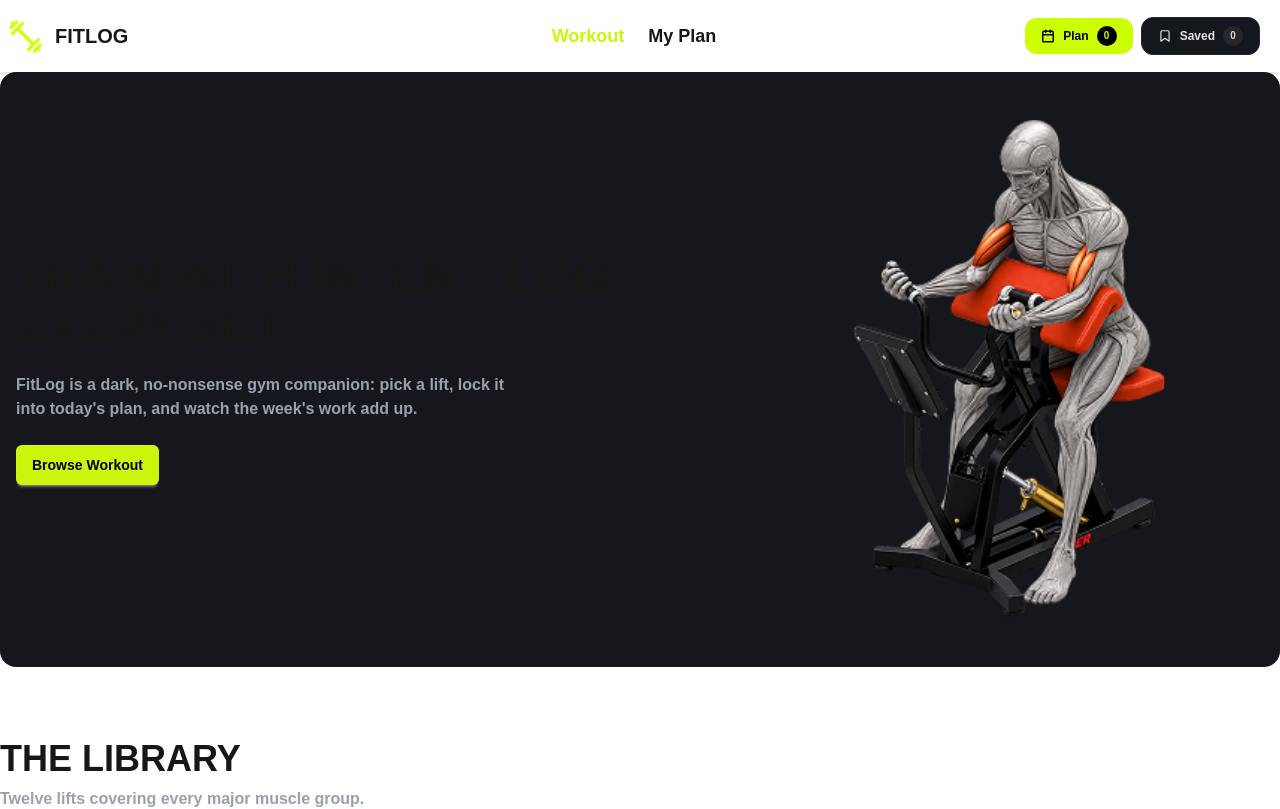
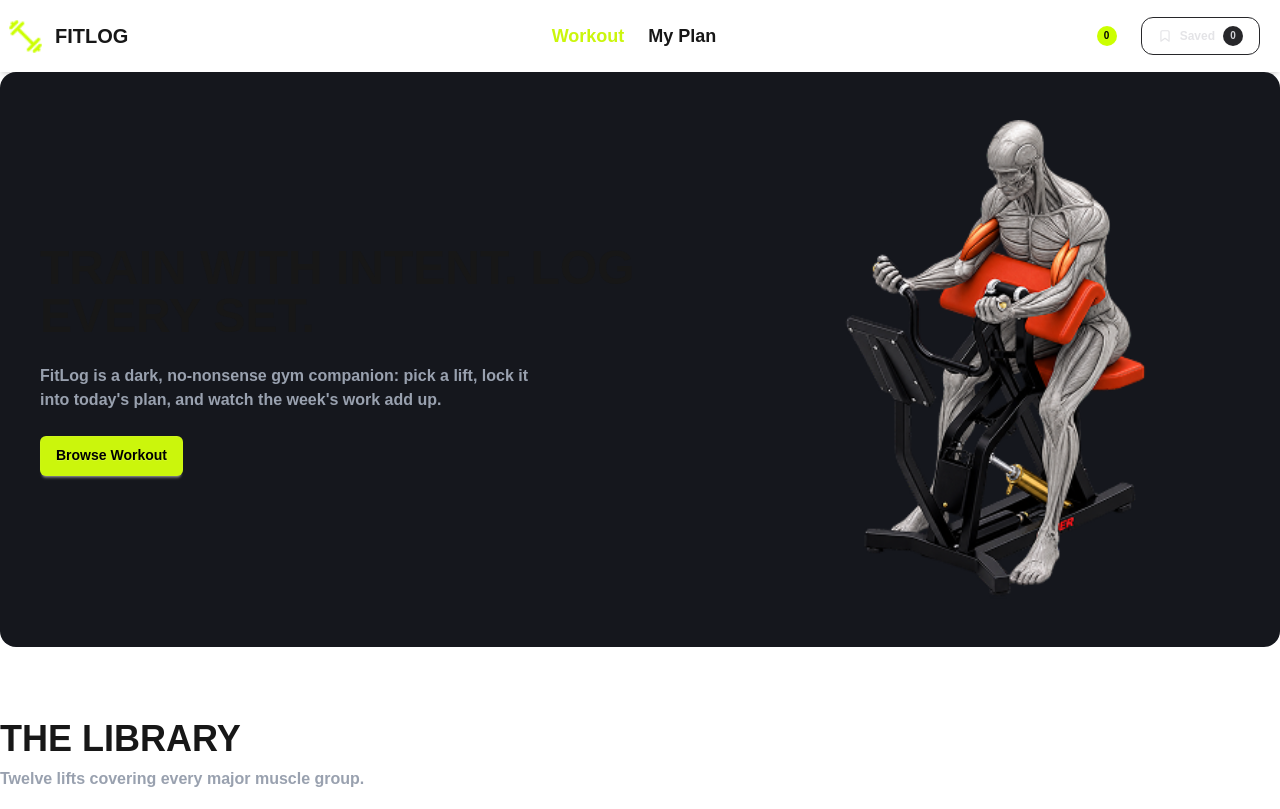
Before and after one commit to sarartaher/Fit-Log, a Next.js app: page / in a window 1280 px wide. Shown: the top 809 px of the page. Built offline with nearby package versions, Linux system fonts and the light colour scheme; no server answers.

Commit message:
fixed loading:

```diff
--- a/src/app/components/Home/Hero.tsx
+++ b/src/app/components/Home/Hero.tsx
@@ -6,8 +6,8 @@ const Hero = () => {
   return (
     <>
       <div className="container mx-auto">
-        <div className="hero bg-[#15171D] max-h-screen rounded-2xl py-8">
-          <div className="hero-content flex-col lg:flex-row-reverse">
+        <div className="hero bg-[#15171D] lg:max-h-screen rounded-2xl py-8 md:px-6">
+          <div className="hero-content flex-col lg:flex-row-reverse ">
             <Image
               alt="Banner.png"
               src={Banner}
@@ -15,15 +15,16 @@ const Hero = () => {
               width={600}
               height={400}
             />
-            <div>
-              <h1 className="text-5xl font-bold">
+            <div className="flex-col ">
+
+              <h1 className="text-5xl font-bold text-center md:text-left">
                 TRAIN WITH INTENT. LOG EVERY SET.
               </h1>
-              <p className="py-6 font-semibold text-gray-400">
+              <p className="py-6 font-semibold text-gray-400 text-center md:text-left">
                 FitLog is a dark, no-nonsense gym companion: pick a lift, lock
                 it <br /> into today's plan, and watch the week's work add up.
               </p>
-              <button className="btn bg-[#CBF60C] text-black rounded-md border-none">
+              <button className="btn bg-[#CBF60C] text-black rounded-md border-none ">
                 Browse Workout
               </button>
             </div>
--- a/src/app/components/shared/Navbar.tsx
+++ b/src/app/components/shared/Navbar.tsx
@@ -1,3 +1,4 @@
+"use client";
 import Image from "next/image";
 import Link from "next/link";
 import React from "react";
--- a/src/app/components/shared/PlanButton.tsx
+++ b/src/app/components/shared/PlanButton.tsx
@@ -1,4 +1,4 @@
-"use client"
+"use client";
 import { WorkoutContext } from "@/context/WorkoutContextProvider";
 import Link from "next/link";
 import { FiCalendar } from "react-icons/fi";
@@ -10,11 +10,11 @@ const PlanButton = () => {
   return (
     <Link
       href="/myPlan"
-      className="flex items-center gap-2 rounded-xl bg-[#ccff00] px-4 py-2 text-xs font-bold text-black transition hover:bg-[#b8e600]"
+      className="flex items-center gap-2 rounded-xl px-4 py-2 text-xs font-bold text-white transition hover:bg-[#404333]"
     >
       <FiCalendar className="text-sm stroke-[2.5]" />
       <span>Plan</span>
-      <span className="flex h-5 w-5 items-center justify-center rounded-full bg-black text-[10px] font-black text-[#ccff00]">
+      <span className="flex h-5 w-5 items-center justify-center rounded-full text-black text-[10px] font-black bg-[#ccff00]">
         {count}
       </span>
     </Link>
--- a/src/app/components/shared/SavedButton.tsx
+++ b/src/app/components/shared/SavedButton.tsx
@@ -10,7 +10,7 @@ const SavedButton = () => {
   return (
     <Link
       href="/myPlan"
-      className="flex items-center gap-2 rounded-xl border border-zinc-800 bg-[#15171f] px-4 py-2 text-xs font-semibold text-zinc-200 transition hover:bg-zinc-800"
+      className="flex items-center gap-2 rounded-xl border border-1 border-zinc-800  px-4 py-2 text-xs font-semibold text-zinc-200 transition hover:bg-zinc-800"
     >
       <FiBookmark className="text-sm" />
       <span>Saved</span>
--- /dev/null
+++ b/src/app/loading.tsx
@@ -0,0 +1,13 @@
+import React from "react";
+
+const loading = () => {
+  return (
+    <>
+      <div className="container mx-auto flex min-h-[50vh] items-center justify-center">
+        <span className="loading loading-spinner loading-lg text-[#ccff00]"></span>
+      </div>
+    </>
+  );
+};
+
+export default loading;
```
